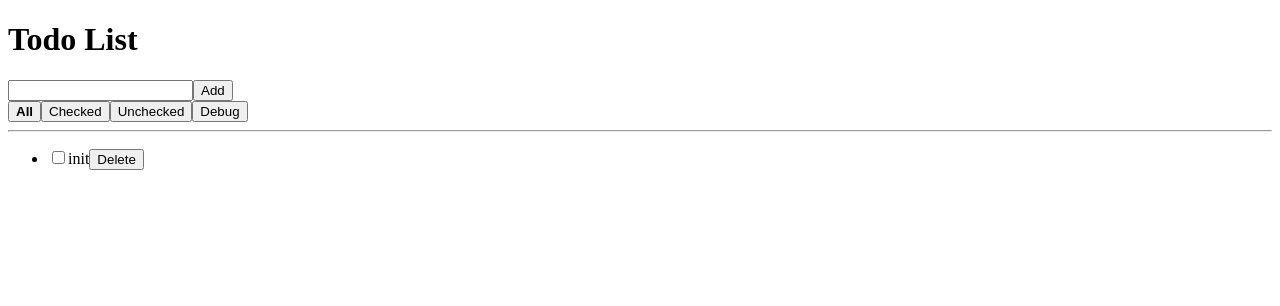
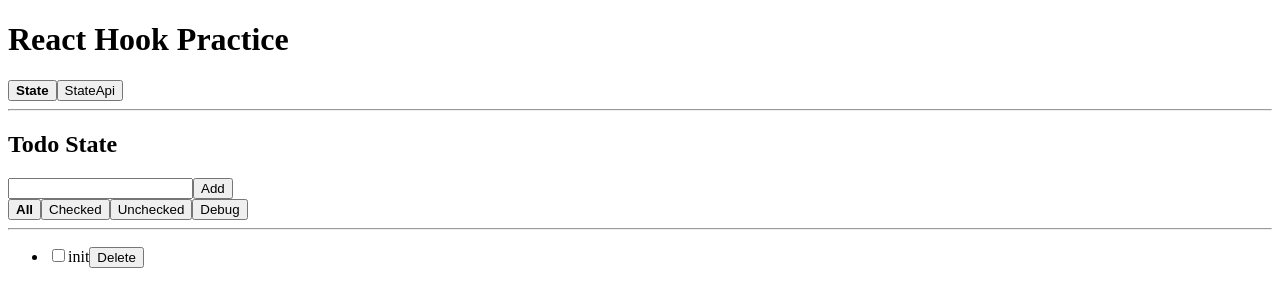
Before and after one commit to Jereme1024/react-todo, a Next.js app: page / in a window 1280 px wide. Shown: the top 306 px of the page. Built offline with nearby package versions, Linux system fonts and the light colour scheme.

Commit message:
Extract page

```diff
--- /dev/null
+++ b/components/HighlightButton.js
@@ -0,0 +1,5 @@
+export default function HighlightButton({ mode, setMode, value }) {
+  const trueTemplate = (<b>{value}</b>)
+  const falseTemplate = (<>{value}</>)
+  return (<button onClick={()=>setMode(value)}>{ mode === value ? trueTemplate : falseTemplate }</button>)
+}
--- /dev/null
+++ b/pages/TodoState.js
@@ -0,0 +1,59 @@
+import { useState } from 'react'
+import HighlightButton from '../components/HighlightButton'
+
+export default function TodoState() {
+  const [list, setList] = useState([{ checked: false, name: 'init' }])
+  const [name, setName] = useState('')
+  const [mode, setMode] = useState('All')
+
+  const handleSubmit = (e) => {
+    e.preventDefault()
+    setList((prev) => [...prev, { checked: false, name }])
+    setName('')
+  }
+  const handleDelete = (i) => {
+    setList((prev) => {
+      prev.splice(i, 1)
+      return [...prev]
+    })
+  }
+  const handleCheck = (e, i) => {
+    setList((prev) => {
+      prev[i].checked = e.target.checked
+      return [...prev]
+    })
+  }
+  function TodoItem({ todo, i }) {
+    return (
+      <li>
+        <input type='checkbox' onClick={(e)=>handleCheck(e, i)} checked={todo.checked} onChange={()=>{}} />
+        {todo.name}
+        <button onClick={()=>handleDelete(i)}>Delete</button>
+      </li>
+    )
+  }
+  function TodoList({ mode, list }) {
+    return (<ul>
+      {list.map((todo, i) => (
+        (mode === 'All' || mode === 'Checked' && todo.checked || mode === 'Unchecked' && !todo.checked) ?
+          <TodoItem key={i} todo={todo} i={i} /> :
+          <div key={i}></div>
+      ))}
+    </ul>)
+  }
+
+  return (
+    <div name='container'>
+      <h2>Todo State</h2>
+      <input onChange={(e) => setName(e.target.value)} value={name}/>
+      <button onClick={handleSubmit}>Add</button>
+      <br/>
+      <HighlightButton setMode={setMode} mode={mode} value='All' />
+      <HighlightButton setMode={setMode} mode={mode} value='Checked' />
+      <HighlightButton setMode={setMode} mode={mode} value='Unchecked' />
+      <button onClick={()=>console.log(JSON.stringify(list, null, 2))}>Debug</button>
+      <hr></hr>
+      <TodoList mode={mode} list={list} />
+    </div>
+  )
+}
--- a/pages/index.js
+++ b/pages/index.js
@@ -1,67 +1,23 @@
 /* eslint-disable react/jsx-key */
 import Head from 'next/head'
 import { useState } from 'react'
+import TodoState from './TodoState'
+import HighlightButton from '../components/HighlightButton'
 
-export default function TodoState() {
-  const [list, setList] = useState([{ checked: false, name: 'init' }])
-  const [name, setName] = useState('')
-  const [mode, setMode] = useState('All')
-
-  const handleSubmit = (e) => {
-    e.preventDefault()
-    setList((prev) => [...prev, { checked: false, name }])
-    setName('')
-  }
-  const handleDelete = (i) => {
-    setList((prev) => {
-      prev.splice(i, 1)
-      return [...prev]
-    })
-  }
-  const handleCheck = (e, i) => {
-    setList((prev) => {
-      prev[i].checked = e.target.checked
-      return [...prev]
-    })
-  }
-  function TodoItem({ todo, i }) {
-    return (
-      <li>
-        <input type='checkbox' onClick={(e)=>handleCheck(e, i)} checked={todo.checked} onChange={()=>{}} />
-        {todo.name}
-        <button onClick={()=>handleDelete(i)}>Delete</button>
-      </li>
-    )
-  }
-  function TodoList({ mode, list }) {
-    return (<ul>
-      {list.map((todo, i) => (
-        (mode === 'All' || mode === 'Checked' && todo.checked || mode === 'Unchecked' && !todo.checked) ?
-          <TodoItem key={i} todo={todo} i={i} /> :
-          <></>
-      ))}
-    </ul>)
-  }
-  function Highlight({ mode, value }) {
-    const trueTemplate = (<b>{value}</b>)
-    const falseTemplate = (<>{value}</>)
-    return (<>{ mode === value ? trueTemplate : falseTemplate }</>)
-  }
-
-
+export default function Home() {
+  const [page, setPage] = useState('State')
   return (
     <div name='container'>
-      <Head>Todo Practice</Head>
-      <h1>Todo List</h1>
-      <input onChange={(e) => setName(e.target.value)} value={name}/>
-      <button onClick={handleSubmit}>Add</button>
-      <br/>
-      <button onClick={()=>setMode('All')}><Highlight mode={mode} value='All' /></button>
-      <button onClick={()=>setMode('Checked')}><Highlight mode={mode} value='Checked' /></button>
-      <button onClick={()=>setMode('Unchecked')}><Highlight mode={mode} value='Unchecked' /></button>
-      <button onClick={()=>console.log(JSON.stringify(list, null, 2))}>Debug</button>
-      <hr></hr>
-      <TodoList mode={mode} list={list} />
+      <Head>React Hook Practice</Head>
+      <h1>React Hook Practice</h1>
+      <HighlightButton mode={page} setMode={setPage} value='State' />
+      <HighlightButton mode={page} setMode={setPage} value='StateApi' />
+      <hr/>
+      {
+        page === 'State' ?
+          <TodoState /> :
+          <></>
+      }
     </div>
   )
 }
```
